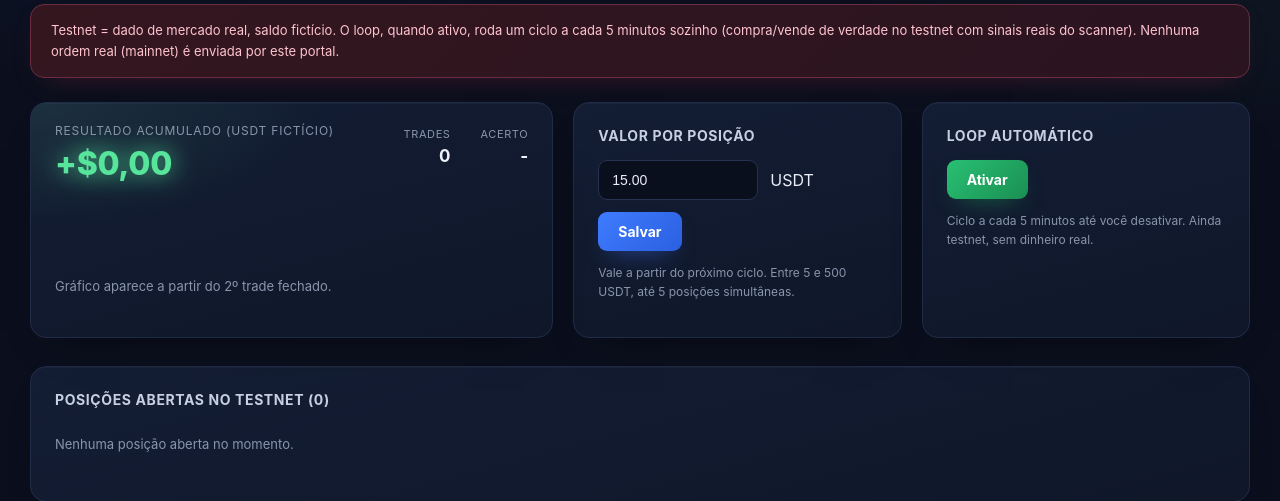
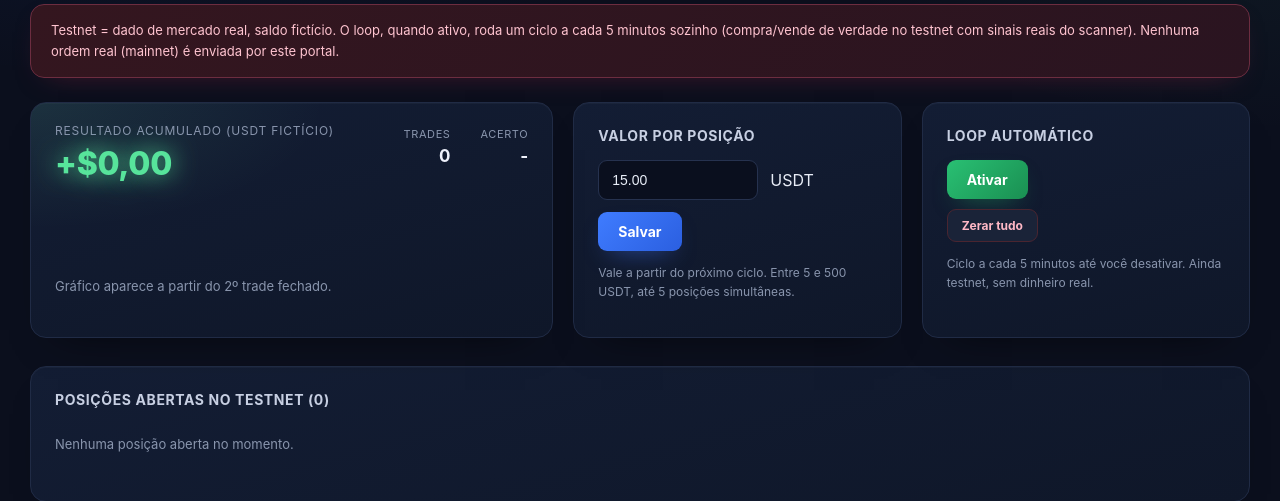
Before and after one commit to nshowdebola-ctrl/robo_cript, a PHP site: page /testnet.php in a window 1280 px wide. Shown: the part 130-631 px from the top of the page. Run offline with PHP 8.4, Linux system fonts and the light colour scheme.

Commit message:
Adiciona botão "Zerar tudo" no portal testnet
Chama src/binance_testnet_reset.py via exec() - para o loop primeiro
(evita os dois mexerem no mesmo CSV ao mesmo tempo), vende posições
abertas de volta pra USDT, zera os CSVs de posição/ledger. Confirmação
via confirm() do navegador antes de enviar (ação destrutiva, mesmo
sendo só dinheiro fictício).

Co-Authored-By: Claude Sonnet 5 <noreply@anthropic.com>
Claude-Session: https://claude.ai/code/session_01Qnx4km8U1t5ngGFiPj8K4v

```diff
--- a/web/testnet.php
+++ b/web/testnet.php
@@ -12,6 +12,7 @@ declare(strict_types=1);
 const BASE_DIR    = __DIR__ . '/..';
 const PYTHON_BIN  = BASE_DIR . '/.venv/bin/python3';
 const LOOP_SCRIPT = BASE_DIR . '/src/binance_testnet_loop.py';
+const RESET_SCRIPT = BASE_DIR . '/src/binance_testnet_reset.py';
 const PID_FILE    = BASE_DIR . '/data/binance_testnet_loop.pid';
 const CONFIG_FILE = BASE_DIR . '/data/binance_testnet_config.json';
 const OPEN_FILE   = BASE_DIR . '/data/binance_testnet_open_positions.csv';
@@ -258,6 +259,18 @@ function stopLoop(): void
     usleep(800000);
 }
 
+function resetAll(): array
+{
+    // Para o loop primeiro - rodar o reset com o loop ativo arrisca os
+    // dois mexerem no mesmo CSV ao mesmo tempo.
+    stopLoop();
+
+    $cmd = escapeshellarg(PYTHON_BIN) . ' ' . escapeshellarg(RESET_SCRIPT) . ' 2>&1';
+    exec($cmd, $output, $exitCode);
+
+    return ['ok' => $exitCode === 0, 'output' => implode("\n", $output)];
+}
+
 $message = null;
 
 if ($_SERVER['REQUEST_METHOD'] === 'POST') {
@@ -286,6 +299,11 @@ if ($_SERVER['REQUEST_METHOD'] === 'POST') {
         stopLoop();
         header('Location: testnet.php');
         exit;
+    } elseif ($action === 'reset_all') {
+        $result = resetAll();
+        $message = $result['ok']
+            ? ['type' => 'ok', 'text' => 'Testnet zerado: posições vendidas de volta pra USDT, histórico limpo. Loop ficou desativado - ative de novo quando quiser.']
+            : ['type' => 'error', 'text' => 'Reset terminou com erro: ' . $result['output']];
     }
 }
 
@@ -602,6 +620,14 @@ if (file_exists(LOG_FILE)) {
             box-shadow: 0 10px 24px -12px rgba(177, 58, 75, .7);
         }
 
+        .btn-reset {
+            background: #1a2338;
+            color: #ffb8c6;
+            border: 1px solid #4a2530;
+            font-size: 12px;
+            padding: 8px 14px;
+        }
+
         .hint { color: #8995ad; font-size: 12px; margin-top: 12px; line-height: 1.6; }
 
         .table-wrapper { overflow-x: auto; border-radius: 12px; }
@@ -747,6 +773,15 @@ if (file_exists(LOG_FILE)) {
                     <button type="submit" class="btn-activate">Ativar</button>
                 <?php endif; ?>
             </form>
+            <form
+                method="post"
+                class="field-row"
+                style="margin-top: 10px;"
+                onsubmit="return confirm('Zerar tudo: vende as posições abertas de volta pra USDT e apaga o histórico de trades. Continuar?');"
+            >
+                <input type="hidden" name="action" value="reset_all">
+                <button type="submit" class="btn-reset">Zerar tudo</button>
+            </form>
             <p class="hint">
                 Ciclo a cada 5 minutos até você desativar. Ainda testnet, sem dinheiro real.
             </p>
```
